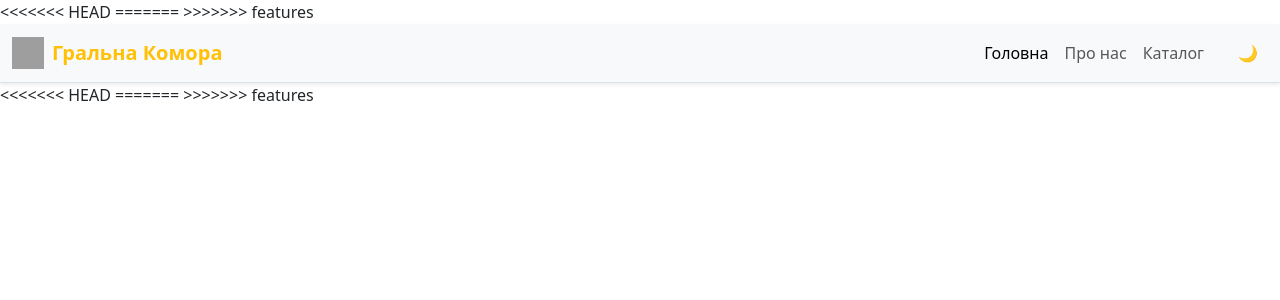
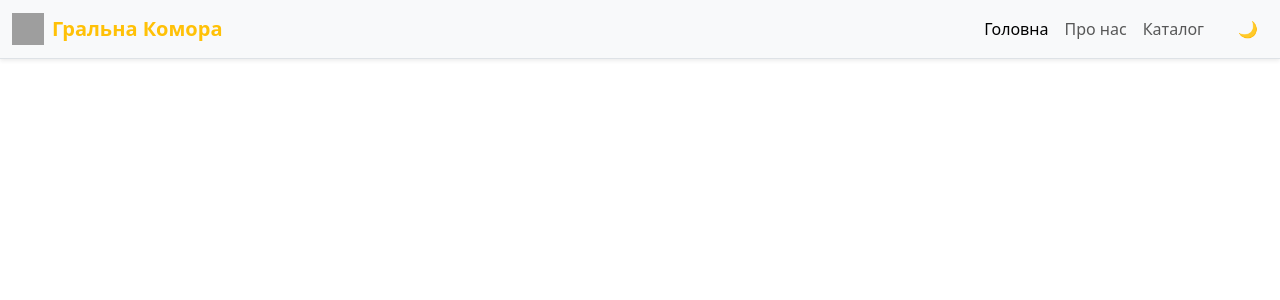
Before and after one commit to DanyloLyk/Ne_Programisty, a Flask app: template app/templates/base.html in a window 1280 px wide. Shown: the top 300 px of the page. Run offline with Flask 3, Linux system fonts and the light colour scheme; the template is opened without the code that fills it, so the values that code supplies are empty; grey boxes are pictures that could not be loaded.

Commit message:
accept current changes

```diff
--- a/app/routes.py
+++ b/app/routes.py
@@ -9,3 +9,7 @@ def index():
 @main.route('/about')
 def about():
     return render_template('about.html')
+
+@main.route('/catalog')
+def catalog():
+    return render_template('catalog.html')
--- a/app/templates/about.html
+++ b/app/templates/about.html
@@ -1,8 +1,4 @@
-<<<<<<< HEAD
 {% extends 'base.html' %}
-=======
-{% extends 'templates/base.html' %}
->>>>>>> features
 
 {% block title %}Про нас{% endblock %}
 
--- a/app/templates/base.html
+++ b/app/templates/base.html
@@ -1,9 +1,5 @@
 <!DOCTYPE html>
-<<<<<<< HEAD
 <html lang="uk" data-bs-theme="auto">
-=======
-<html lang="uk">
->>>>>>> features
 
 <head>
     <meta charset="UTF-8">
@@ -19,8 +15,4 @@
     {% endblock %}
 </body>
 
-<<<<<<< HEAD
 </html>
-=======
-</html>
->>>>>>> features
```
Also changed, not shown: app/templates/index.html (+0 -9 lines).
